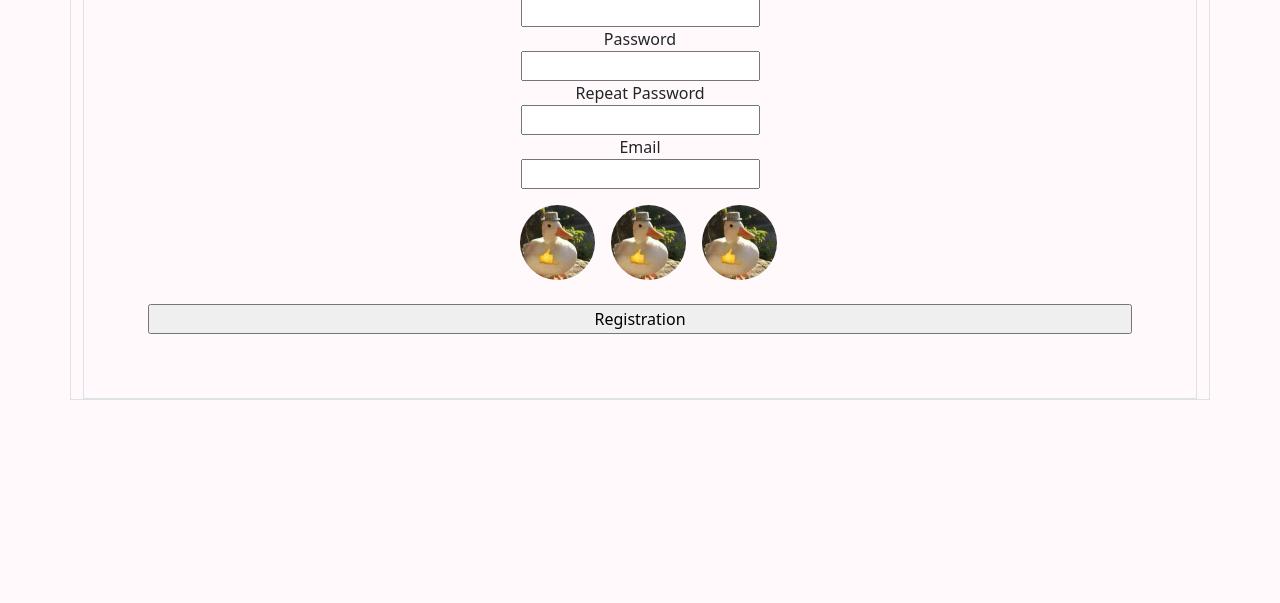
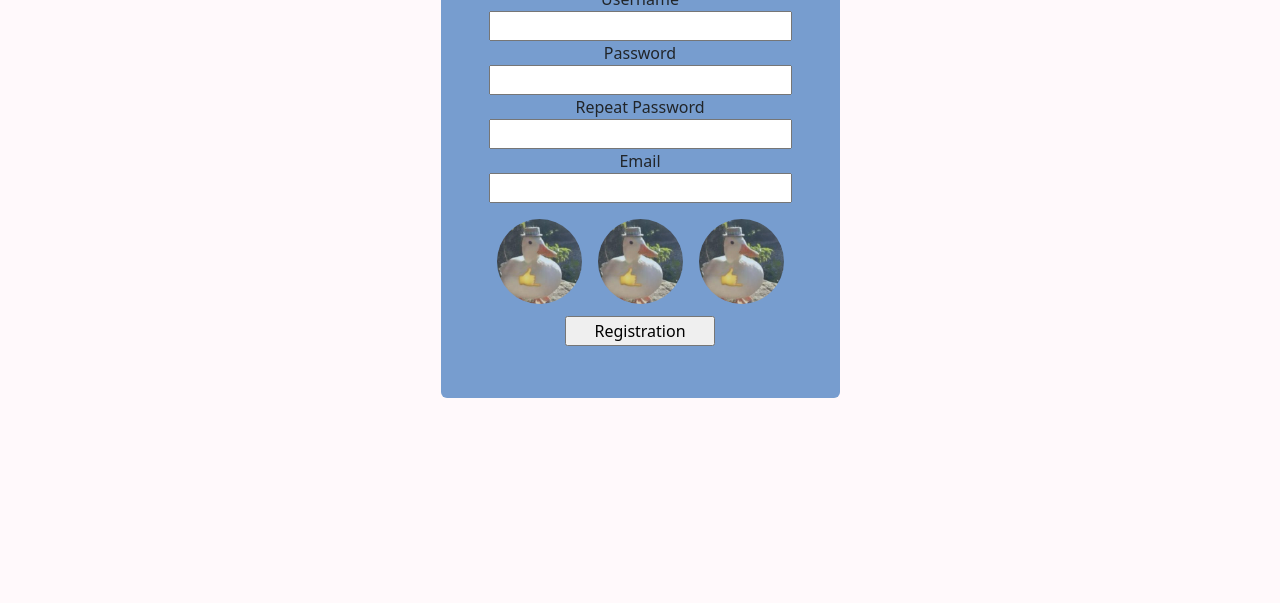
Before and after one commit to AlvaroQuispePalacios/diw, a plain HTML site: page DuckType-Sign Up/pages/SignUp.html in a window 1280 px wide. Shown: the part 197-800 px from the top of the page. Drawn offline with nearby package versions, Linux system fonts and the light colour scheme.

Commit message:
27-10-2023

```diff
--- a/DuckType-Sign Up/pages/SignUp.html
+++ b/DuckType-Sign Up/pages/SignUp.html
@@ -12,7 +12,7 @@
     <link rel="preconnect" href="https://fonts.gstatic.com" crossorigin>
     <link href="https://fonts.googleapis.com/css2?family=Open+Sans&display=swap" rel="stylesheet">
 
-    <link rel="stylesheet" href="/styles.css">
+    <link rel="stylesheet" href="../styles.css">
     <title>Sign Up</title>
 </head>
 <body>
@@ -20,47 +20,61 @@
         <nav class="navbar sticky-top navbar-expand-lg bg-body-tertiary navbar-dark">
             <div class="container">
               <a class="navbar-brand" href="#">
-                <img src="/img/LogoEchado.png" alt="DuckType">
+                <img src="../img/LogoEchado.png" alt="DuckType">
               </a>
               <button class="navbar-toggler border-0" type="button" data-bs-toggle="collapse" data-bs-target="#navbarNavAltMarkup" aria-controls="navbarNavAltMarkup" aria-expanded="false" aria-label="Toggle navigation">
                 <span class="navbar-toggler-icon"></span>
               </button>
               <div class="collapse navbar-collapse " id="navbarNavAltMarkup">
                 <div class="navbar-nav ms-lg-auto">
-                  <a class="nav-link" href="/index.html">Home</a>
+                  <a class="nav-link" href="../index.html">Home</a>
                   <a class="nav-link" href="#">Contact</a>
                   <a class="nav-link" href="#">Login</a>
-                  <a class="nav-link" href="#" >Sign Up</a>
+                  <a class="nav-link" href="./SignUp.html" >Sign Up</a>
                 </div>
               </div>
             </div>
           </nav>
     </header>
     <main>
-      <div class="container border">
+      <div >
 
-        <section class="container flex-column p-5 text-center border">
-          <h2>Sign Up</h2>
+      </div>
+      <div class="container d-flex align-items-center justify-content-center p-3 ro">
+
+        <section class="sign-up p-5 text-center rounded">
+          <h2 class="container-fluid">Sign Up</h2>
           <form action="">
-            <label class="d-block" for="username">Username</label>
+            <label for="username">Username</label>
             <input type="text">
 
-            <label class="d-block" for="password">Password</label>
+            <label for="password">Password</label>
             <input type="password">
 
-            <label class="d-block" for="repeatPassword">Repeat Password</label>
+            <label for="repeatPassword">Repeat Password</label>
             <input type="password">
 
-            <label class="d-block" for="email">Email</label>
-            <input type="email">
+            <label for="email">Email</label>
+            <input class="mb-2" type="email">
 
-            <div class="container m-2 d-flex justify-content-center">
-              <img class="img-fluid rounded-circle m-2" src="/img/pato1.jpg " alt="" width="75px">
-              <img class="img-fluid rounded-circle m-2" src="/img/pato1.jpg " alt="" width="75px">
-              <img class="img-fluid rounded-circle m-2" src="/img/pato1.jpg " alt="" width="75px">
+            <div class="mt-2 d-flex flex-row justify-content-center ">
+              <input class="position-absolute" type="radio" name="image" id="image1">
+              <label class="p-2" for="image1">
+                <img class="avatar img-fluid rounded-circle" src="../img/pato1.jpg " alt="">
+              </label>
+
+              <input class="position-absolute" type="radio" name="image" id="image2">
+              <label class="p-2" for="image2">
+                <img class="avatar img-fluid rounded-circle" src="../img/pato1.jpg " alt="">
+              </label>
+
+              <input class="position-absolute" type="radio" name="image" id="image3">
+              <label class="p-2" for="image3">
+                <img class="avatar img-fluid rounded-circle" src="../img/pato1.jpg " alt="">
+              </label>
             </div>
-            <div class="row m-2 p-2">
-              <input class="" type="submit" value="Registration">
+            <div class="m-1 d-flex justify-content-center">
+              <input class="registration" type="submit" value="Registration">
             </div>
           </form>
         </section>
--- a/DuckType-Sign Up/styles.css
+++ b/DuckType-Sign Up/styles.css
@@ -129,3 +129,40 @@ h1{
 @media (min-width: 1400px) {
 
 }
+
+
+/*Modificaciones en la pagina Sign Up*/
+
+.sign-up{
+    background-color: var(--card-color);
+}
+
+.avatar{
+    opacity: .7;
+    width: 100%;
+    max-width: 85px;
+    min-width: 50px;
+}
+
+.avatar:hover{
+    opacity: 1;
+}
+
+input[type="radio"]{
+    opacity: 0;
+}
+
+input[type="radio"]:checked + label .avatar{
+    opacity: 1;
+}
+
+input[type="text"], input[type="password"], input[type="email"]{
+    display: flex;
+    width: 100%;
+}
+
+.registration{
+    width: 100%;
+    min-width: 100px;
+    max-width: 150px;
+}
```
Also changed, not shown: DuckType-Sign Up/index.html (+1 -1 lines).
